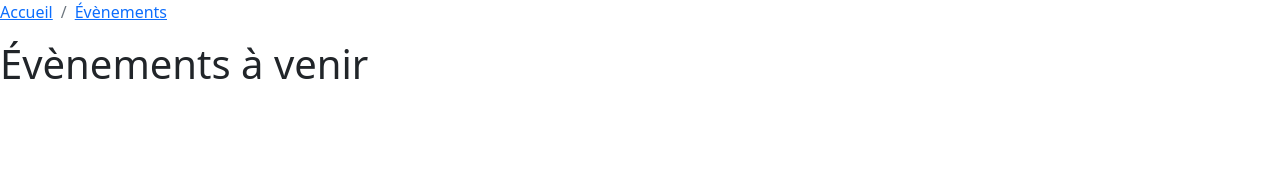
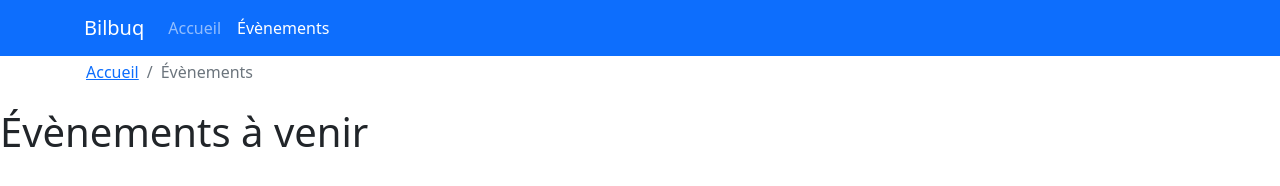
Before and after one commit to AurinkGrellet/aurink-grellet-studi-bootstrap, a plain HTML site: page pages/events.html in a window 1280 px wide. Drawn offline with nearby package versions, Linux system fonts and the light colour scheme; files that its build step writes are made by us from their sources.

Commit message:
Ajout de la barre de navigation et du breacrumb

```diff
--- a/pages/events.html
+++ b/pages/events.html
@@ -10,17 +10,35 @@
     </head>
 
     <body>
-        <nav>
-            <div>
-
+        <!-- Barre de navigation -->
+        <nav class="navbar navbar-expand-lg navbar-dark bg-primary ps-1">
+            <div class="container">
+                <a class="navbar-brand" href="#">Bilbuq</a>
+                <button class="navbar-toggler" type="button" data-bs-toggle="collapse" data-bs-target="#navbarSupportedContent" aria-controls="navbarSupportedContent" aria-expanded="false" aria-label="Toggle navigation">
+                    <span class="navbar-toggler-icon"></span>
+                </button>
+                <div class="collapse navbar-collapse" id="navbarSupportedContent">
+                    <ul class="navbar-nav me-auto">
+                        <li class="nav-item">
+                            <a class="nav-link" href="../index.html">Accueil</a>
+                        </li>
+                        <li class="nav-item">
+                            <a class="nav-link active" aria-current="page" href="#">Évènements</a>
+                        </li>
+                    </ul>
+                </div>
             </div>
         </nav>
-        <nav aria-label="breadcrumb">
-            <ol class="breadcrumb">
-                <li class="breadcrumb-item"><a href="../index.html">Accueil</a></li>
-                <li class="breadcrumb-item active"><a href="#">Évènements</a></li>
-            </ol>
-        </nav>
+
+        <!-- Breadcrumb -->
+        <div class="container">
+            <nav class="navbar-expand-lg ms-1" aria-label="breadcrumb">
+                <ol class="breadcrumb align-content-center pt-1 pb-2">
+                    <li class="breadcrumb-item"><a href="../index.html">Accueil</a></li>
+                    <li class="breadcrumb-item active" aria-current="page">Évènements</li>
+                </ol>
+            </nav>
+        </div>
 
         <main>
             <h1>Évènements à venir</h1>
```
Also changed, not shown: index.html (+18 -10 lines).
